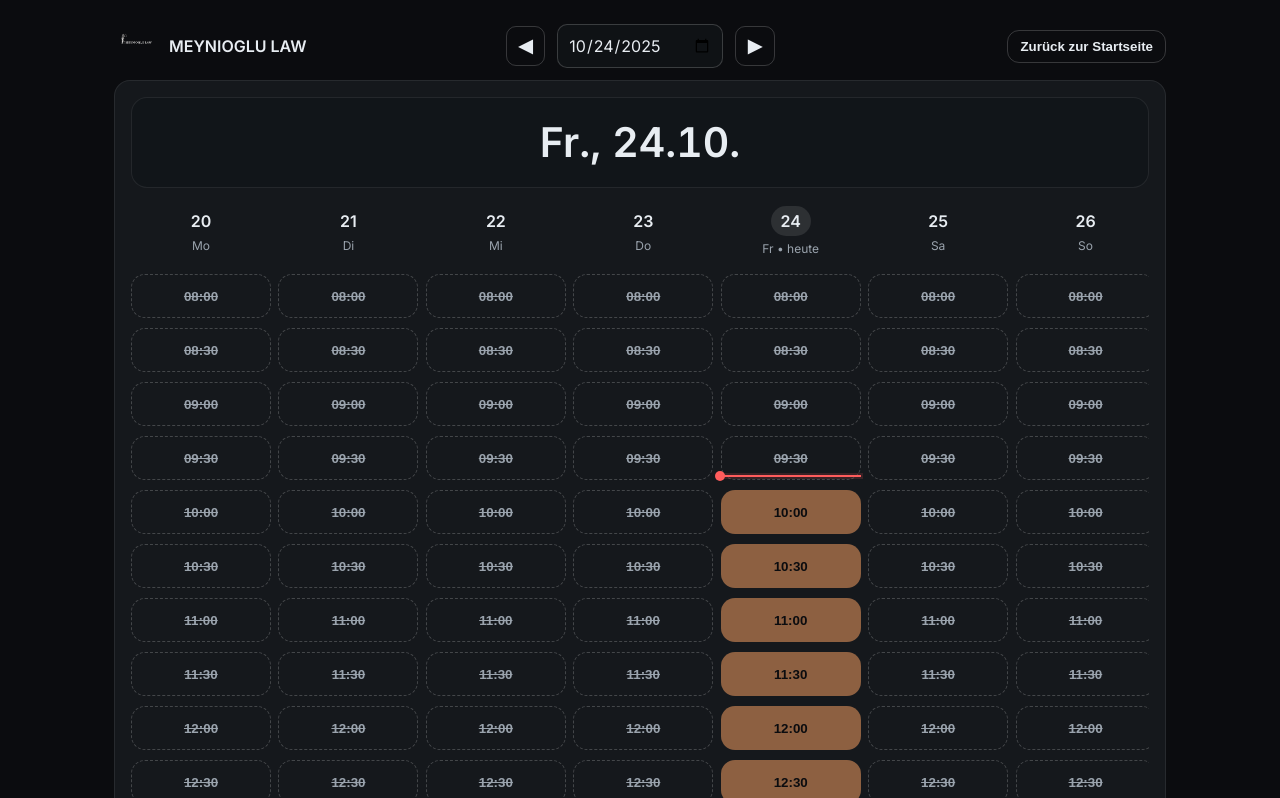
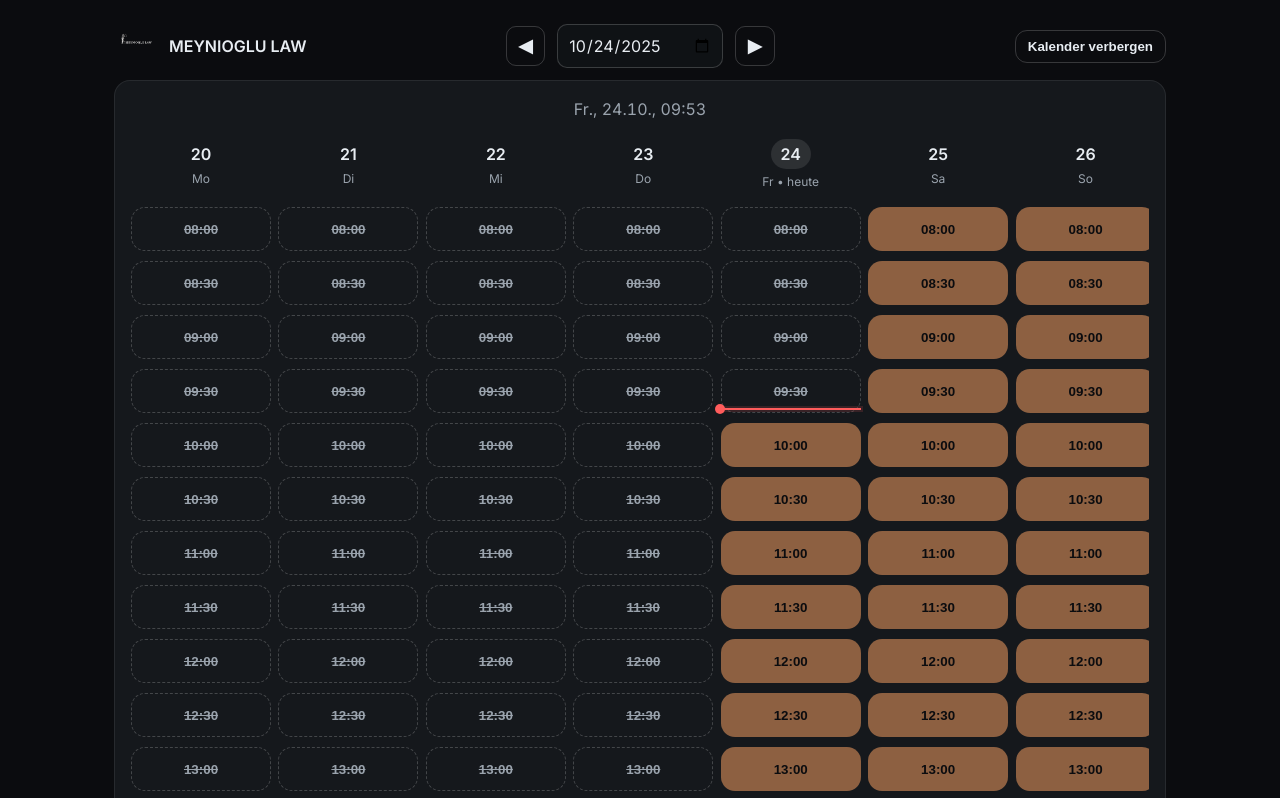
Before and after one commit to clemensjoe11-rgb/avocats_template, a website: page public/termin/index.html in a window 1280 px wide. Shown: the top 798 px of the page. Drawn offline with Linux system fonts and the light colour scheme; no server answers.

Commit message:
Update index.html

```diff
--- a/public/termin/index.html
+++ b/public/termin/index.html
@@ -27,21 +27,7 @@ body{margin:0;background:var(--bg);color:var(--text);font:16px/1.5 Inter,system-
 
 /* Shell */
 .card{background:var(--card);border:1px solid rgba(255,255,255,.08);border-radius:16px;padding:16px}
-
-/* Datum-Banner */
-.clock{
-  color:var(--text);
-  text-align:center;
-  margin:0 0 12px 0;
-  font-variant-numeric:tabular-nums;
-  font-weight:600;
-  font-size:clamp(22px,3.2vw,42px);
-  padding:14px 18px;
-  border-radius:16px;
-  background:#111519;
-  border:1px solid rgba(255,255,255,.08);
-  width:100%;
-}
+.clock{color:var(--muted);text-align:center;margin-bottom:12px;font-variant-numeric:tabular-nums}
 
 /* Collapsible */
 .collapsible{overflow:hidden;max-height:0;transition:max-height .35s ease}
@@ -61,16 +47,6 @@ body{margin:0;background:var(--bg);color:var(--text);font:16px/1.5 Inter,system-
 .slot.unavailable{background:transparent;border-color:rgba(255,255,255,.2);color:var(--muted);text-decoration:line-through;cursor:not-allowed}
 .now-line{position:absolute;left:0;right:0;height:2px;background:var(--danger);box-shadow:0 0 0 2px rgba(255,92,92,.15)}
 .now-dot{position:absolute;width:10px;height:10px;border-radius:50%;background:var(--danger);left:-6px;transform:translateY(-4px)}
-
-/* Wochenende deaktiviert/gestrichen */
-.day.weekend .slot,
-.weekend-slots .slot{
-  background:transparent;
-  border-color:rgba(255,255,255,.2);
-  color:var(--muted);
-  text-decoration:line-through;
-  cursor:not-allowed;
-}
 
 /* Formular */
 .form-block{display:none;margin-top:16px}
@@ -107,7 +83,7 @@ input,select{width:100%;padding:11px 12px;border-radius:10px;border:1px solid rg
   .inline{grid-template-columns:1fr 1fr}
 }
 
-/* Hide via class (nicht mehr genutzt für Home) */
+/* Toggle-Hide */
 .calendar-hidden .nav-core,
 .calendar-hidden #clock,
 .calendar-hidden #calWrap,
@@ -134,12 +110,12 @@ input,select{width:100%;padding:11px 12px;border-radius:10px;border:1px solid rg
       <button id="next" class="btn icon" aria-label="Nächste Woche">▶</button>
     </div>
     <div class="controls">
-      <button id="home" class="btn" type="button">Zurück zur Startseite</button>
+      <button id="toggle" class="btn" aria-expanded="true">Kalender verbergen</button>
     </div>
   </div>
 
   <div class="card">
-    <div id="clock" class="clock">—</div>
+    <div id="clock" class="clock">—:—</div>
 
     <!-- Desktop -->
     <div id="calWrap" class="collapsible open">
@@ -220,11 +196,10 @@ input,select{width:100%;padding:11px 12px;border-radius:10px;border:1px solid rg
 <script>
 (()=>{
 // Config
-const SLOT_MIN=30, START="08:00", END="17:00", LOCALE="de-DE";
+const SLOT_MIN=30, START="08:00", END="17:00";
 
 // State
 let weekOffset=0, selectedTs=null, mobileDayTs=null;
-let selectedDayTs = startOfDay(new Date()).getTime(); // für Banner
 const booked=new Set();
 
 // DOM
@@ -234,7 +209,7 @@ const mSlots=document.getElementById("mSlots");
 const clock=document.getElementById("clock");
 const prev=document.getElementById("prev");
 const next=document.getElementById("next");
-const home=document.getElementById("home");
+const toggle=document.getElementById("toggle");
 const calWrap=document.getElementById("calWrap");
 const form=document.getElementById("form");
 const msg=document.getElementById("msg");
@@ -246,14 +221,13 @@ const termsBox=document.getElementById("terms");
 const termsLabel=document.getElementById("termsLabel");
 
 // Utils
-function startOfDay(d){const x=new Date(d);x.setHours(0,0,0,0);return x;}
 const toMin=s=>{const[a,b]=s.split(':').map(Number);return a*60+b;}
 const addDays=(d,n)=>{const x=new Date(d);x.setDate(x.getDate()+n);return x;}
 const startOfWeek=d=>{const x=new Date(d);const w=(x.getDay()+6)%7;x.setDate(x.getDate()-w);x.setHours(0,0,0,0);return x;}
 const times=(a,b,step)=>{const out=[];for(let m=toMin(a);m<toMin(b);m+=step){out.push(`${String(m/60|0).padStart(2,'0')}:${String(m%60).padStart(2,'0')}`)}return out;}
 const tsFor=(date,hm)=>{const[h,m]=hm.split(':').map(Number);const x=new Date(date);x.setHours(h,m,0,0);return x.getTime()}
 
-// API: belegte Slots
+// Load booked from backend
 async function loadBooked(){
   try{
     const r=await fetch('/api/slots',{cache:'no-store'});
@@ -267,55 +241,33 @@ async function loadBooked(){
 }
 
 // Controls
-home.onclick = ()=>{ location.href='/'; };
 prev.onclick =()=>{weekOffset--; renderAll()}
 next.onclick =()=>{weekOffset++; renderAll()}
+toggle.onclick=()=>{const hide=document.body.classList.toggle('calendar-hidden');toggle.setAttribute('aria-expanded',String(!hide));calWrap.classList.toggle('open',!hide);if(hide){confirmBar.classList.remove('show');}}
 jumpDate.value=new Date().toISOString().slice(0,10);
-jumpDate.onchange=()=>{
-  if(!jumpDate.value) return;
-  const base=startOfWeek(new Date());
-  const target=startOfWeek(new Date(jumpDate.value));
-  const diffDays=Math.round((target-base)/86400000);
-  weekOffset=Math.trunc(diffDays/7);
-  selectedDayTs = startOfDay(new Date(jumpDate.value)).getTime();
-  mobileDayTs = selectedDayTs;
-  renderAll();
-};
+jumpDate.onchange=()=>{if(!jumpDate.value) return;const base=startOfWeek(new Date());const target=startOfWeek(new Date(jumpDate.value));const diffDays=Math.round((target-base)/86400000);weekOffset=Math.trunc(diffDays/7);mobileDayTs=target.getTime();renderAll();}
 
-// Banner
-function updateBanner(){
-  const d=new Date(selectedDayTs);
-  clock.textContent=d.toLocaleDateString(LOCALE,{weekday:'short',day:'2-digit',month:'2-digit'});
-}
+// Clock
+function tick(){clock.textContent=new Date().toLocaleString('de-DE',{weekday:'short',day:'2-digit',month:'2-digit',hour:'2-digit',minute:'2-digit'})}
 
-// Desktop
+// Desktop render
 function renderDesktop(){
   grid.innerHTML='';
   const now=Date.now(), base=startOfWeek(new Date()), weekStart=addDays(base,weekOffset*7);
   const tlist=times(START,END,SLOT_MIN);
-
   for(let i=0;i<7;i++){
-    const day=addDays(weekStart,i);
-    const isToday=day.toDateString()===(new Date()).toDateString();
-    const dow=day.getDay();
-    const isWeekend=(dow===0||dow===6);
-
-    const col=document.createElement('div');
-    col.className='day'+(isToday?' today':'')+(isWeekend?' weekend':'');
-
+    const day=addDays(weekStart,i), isToday=day.toDateString()===(new Date()).toDateString();
+    const col=document.createElement('div'); col.className='day'+(isToday?' today':'');
     const head=document.createElement('div'); head.className='head';
-    head.innerHTML=`<div class="dnum">${day.toLocaleDateString(LOCALE,{day:'2-digit'})}</div>
-                    <div class="dow">${day.toLocaleDateString(LOCALE,{weekday:'short'})}${isToday?' • heute':''}</div>`;
+    head.innerHTML=`<div class="dnum">${day.toLocaleDateString('de-DE',{day:'2-digit'})}</div><div class="dow">${day.toLocaleDateString('de-DE',{weekday:'short'})}${isToday?' • heute':''}</div>`;
     const list=document.createElement('div'); list.className='slots';
     col.append(head,list);
-
     for(const t of tlist){
       const ts=tsFor(day,t), inPast=ts<now, isBooked=booked.has(ts);
       const btn=document.createElement('button'); btn.type='button'; btn.textContent=t; btn.className='slot';
-      if(isWeekend){btn.disabled=true;btn.classList.add('unavailable');}
       if(selectedTs===ts) btn.classList.add('selected');
       if(inPast||isBooked){btn.disabled=true;btn.classList.add('unavailable')}
-      btn.onclick=()=>{ if(isWeekend) return; selectSlot(ts,btn); selectedDayTs=startOfDay(day).getTime(); updateBanner(); };
+      btn.onclick=()=>selectSlot(ts,btn);
       list.appendChild(btn);
     }
     if(isToday) requestAnimationFrame(()=>positionNowLine(list));
@@ -323,46 +275,29 @@ function renderDesktop(){
   }
 }
 
-// Mobile
+// Mobile render
 function renderMobile(){
   mStrip.innerHTML=''; mSlots.innerHTML='';
   const base=startOfWeek(new Date()), weekStart=addDays(base,weekOffset*7);
   const now=Date.now(), tlist=times(START,END,SLOT_MIN);
-
   for(let i=0;i<7;i++){
-    const day=addDays(weekStart,i);
-    const isToday=day.toDateString()===(new Date()).toDateString();
+    const day=addDays(weekStart,i), isToday=day.toDateString()===(new Date()).toDateString();
     const b=document.createElement('button'); b.type='button'; b.className='date-btn';
-    b.innerHTML=`<div class="dn">${day.toLocaleDateString(LOCALE,{day:'2-digit'})}</div>
-                 <div class="dw">${day.toLocaleDateString(LOCALE,{weekday:'short'})}${isToday?' • heute':''}</div>`;
-    b.onclick=()=>{
-      [...mStrip.children].forEach(x=>x.classList.remove('active'));
-      b.classList.add('active');
-      mobileDayTs = startOfDay(day).getTime();
-      selectedDayTs = mobileDayTs;
-      updateBanner();
-      renderMobileSlots(day,tlist,now);
-    };
-    if((mobileDayTs==null&&isToday)||(mobileDayTs&&startOfDay(new Date(mobileDayTs)).toDateString()===day.toDateString())) b.classList.add('active');
+    b.innerHTML=`<div class="dn">${day.toLocaleDateString('de-DE',{day:'2-digit'})}</div><div class="dw">${day.toLocaleDateString('de-DE',{weekday:'short'})}${isToday?' • heute':''}</div>`;
+    b.onclick=()=>{[...mStrip.children].forEach(x=>x.classList.remove('active'));b.classList.add('active');mobileDayTs=day.getTime();renderMobileSlots(day,tlist,now)}
+    if((mobileDayTs==null&&isToday)||(mobileDayTs&&new Date(mobileDayTs).toDateString()===day.toDateString())) b.classList.add('active');
     mStrip.appendChild(b);
   }
-  const dayToShow=new Date(mobileDayTs??weekStart);
-  selectedDayTs=startOfDay(dayToShow).getTime();
-  updateBanner();
-  renderMobileSlots(dayToShow,tlist,now);
+  renderMobileSlots(new Date(mobileDayTs??weekStart),tlist,now);
 }
-
 function renderMobileSlots(day,tlist,now){
   mSlots.innerHTML='';
-  const isWeekend=([0,6].includes(day.getDay()));
-  if(isWeekend) mSlots.classList.add('weekend-slots'); else mSlots.classList.remove('weekend-slots');
-
   for(const t of tlist){
     const ts=tsFor(day,t), btn=document.createElement('button'); btn.type='button'; btn.textContent=t; btn.className='slot';
     const inPast=ts<now, isBooked=booked.has(ts);
     if(selectedTs===ts) btn.classList.add('selected');
-    if(isWeekend || inPast || isBooked){btn.disabled=true;btn.classList.add('unavailable')}
-    btn.onclick=()=>{ if(isWeekend) return; selectSlot(ts,btn); selectedDayTs=startOfDay(day).getTime(); updateBanner(); };
+    if(inPast||isBooked){btn.disabled=true;btn.classList.add('unavailable')}
+    btn.onclick=()=>selectSlot(ts,btn);
     mSlots.appendChild(btn);
   }
   const isToday=(new Date(day)).toDateString()===(new Date()).toDateString();
@@ -385,13 +320,13 @@ function selectSlot(ts,btn){
   document.querySelectorAll('.slot.selected').forEach(b=>b.classList.remove('selected'));
   btn.classList.add('selected'); selectedTs=ts;
   const when=new Date(ts);
-  msg.innerHTML=`Ausgewählt: <span class="ok">${when.toLocaleString(LOCALE,{weekday:'short',day:'2-digit',month:'2-digit',hour:'2-digit',minute:'2-digit'})}</span>`;
+  msg.innerHTML=`Ausgewählt: <span class="ok">${when.toLocaleString('de-DE',{weekday:'short',day:'2-digit',month:'2-digit',hour:'2-digit',minute:'2-digit'})}</span>`;
   confirmBtn.textContent='Weiter';
   confirmBtn.dataset.state='preview';
   confirmBar.classList.add('show');
 }
 
-// Confirm
+// Confirm bar
 confirmBtn.onclick = () => {
   if(confirmBtn.dataset.state === 'preview'){
     formBlock.classList.add('show');
@@ -405,9 +340,14 @@ confirmBtn.onclick = () => {
 
 // Render
 function isMobile(){return matchMedia('(max-width: 720px)').matches}
-async function renderAll(){await loadBooked(); updateBanner(); if(isMobile()) renderMobile(); else renderDesktop();}
+async function renderAll(){
+  await loadBooked();
+  tick();
+  if(isMobile()) renderMobile(); else renderDesktop();
+}
+function tick(){clock.textContent=new Date().toLocaleString('de-DE',{weekday:'short',day:'2-digit',month:'2-digit',hour:'2-digit',minute:'2-digit'})}
 
-// Terms-Markierung
+// Checkbox-Fehler
 function markTermsInvalid(on){
   termsLabel.classList.toggle('invalid', !!on);
   termsBox.setAttribute('aria-invalid', on ? 'true' : 'false');
@@ -454,9 +394,11 @@ form.addEventListener('submit', async (e)=>{
 });
 
 // Init
-renderAll();
+tick(); renderAll();
+setInterval(()=>{tick();}, 30000);
+addEventListener('resize', renderAll);
 termsBox.addEventListener('change', ()=> markTermsInvalid(!termsBox.checked));
 })();
 </script>
 </body>
-</html>
+</html> ersetze
```
